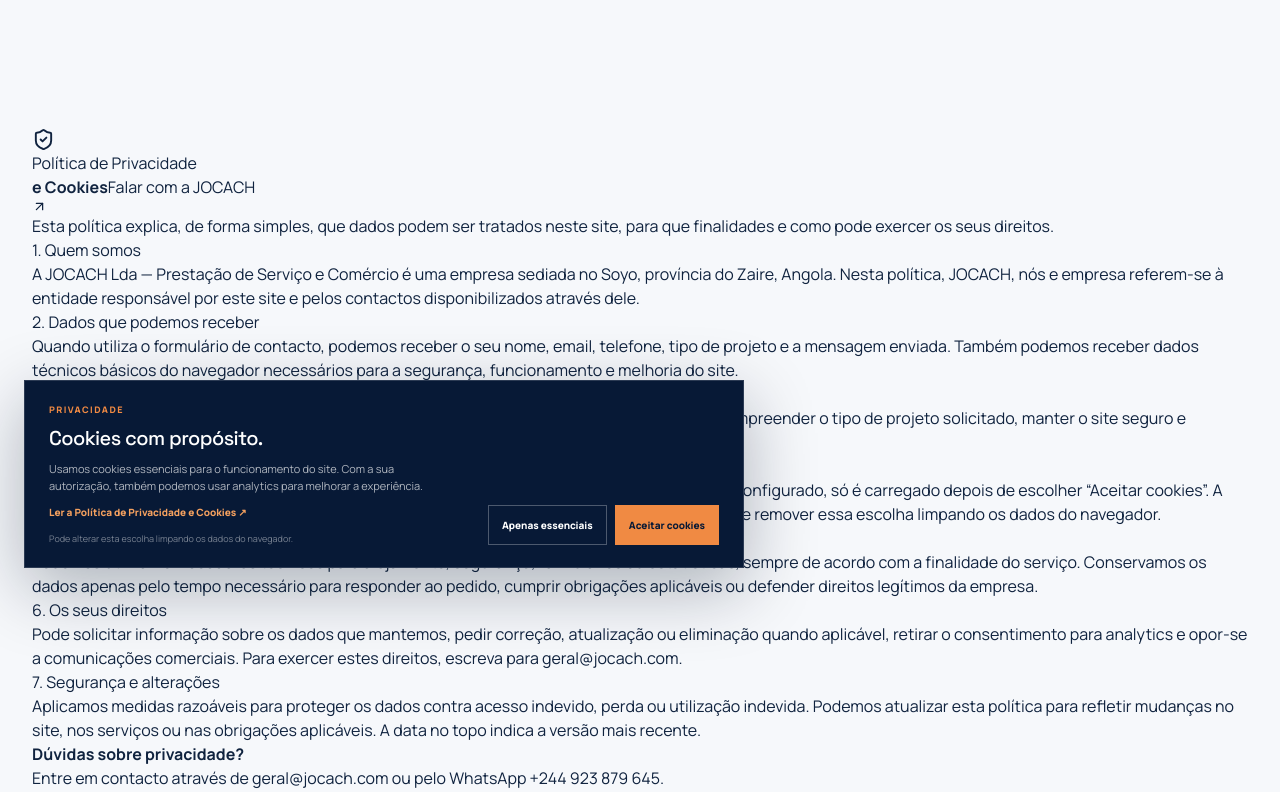
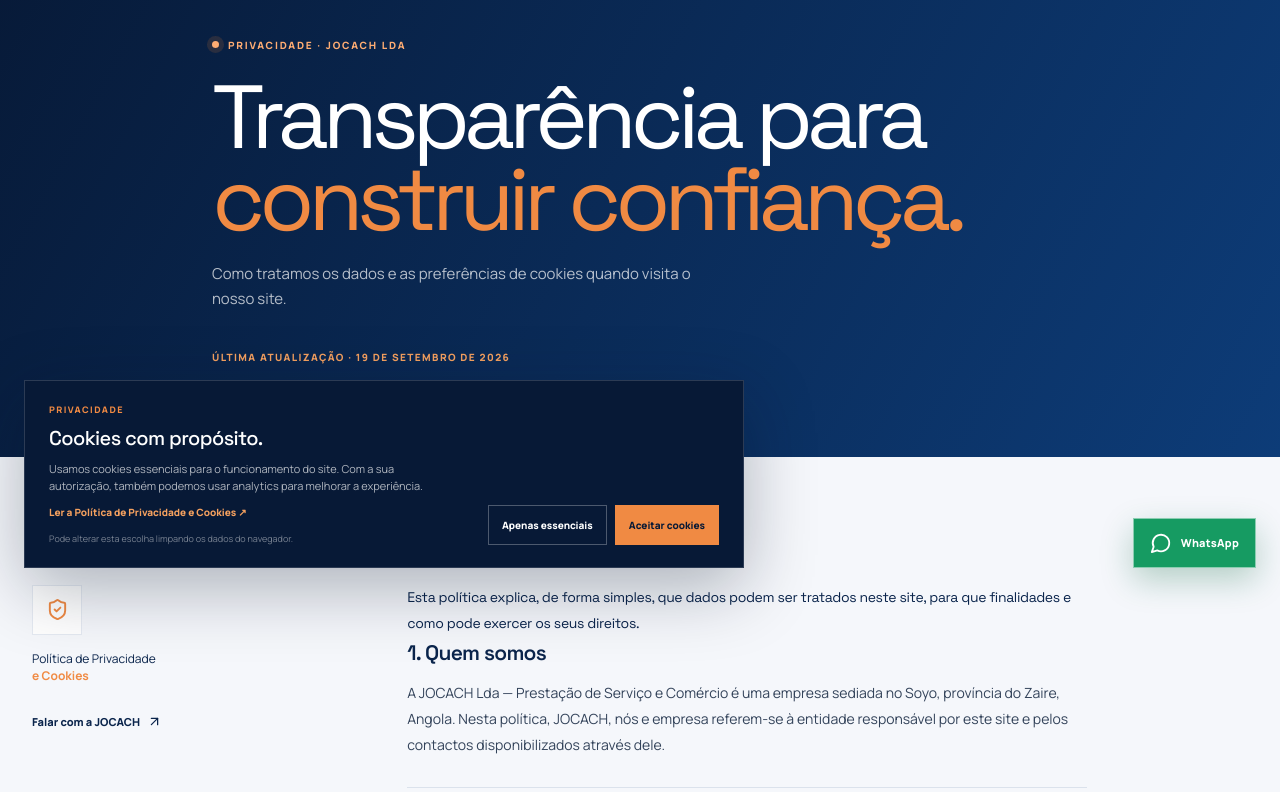
Before and after one commit to telsioisidoro786-crypton/Jocach-Site, a React (Vite) app in the folder client/: page /privacidade in a window 1280 px wide. Shown: the part 208-1000 px from the top of the page. Built offline with nearby package versions, Linux system fonts and the light colour scheme.

Commit message:
feat: add privacy policy and floating WhatsApp contact

```diff
--- a/client/src/index.css
+++ b/client/src/index.css
@@ -182,3 +182,33 @@
 @media (max-width:640px) { .cookie-consent { left:12px; bottom:12px; flex-direction:column; align-items:stretch; gap:16px; width:calc(100vw - 24px); padding:18px; } .cookie-actions { width:100%; } .cookie-actions button { flex:1; } }
 
 .cookie-note { display:block; margin-top:10px; color:rgba(255,255,255,.46); font-size:9px; }
+
+.cookie-policy-link { display:inline-block; margin-top:10px; color:#f5a15f; font-size:10px; font-weight:800; }
+.whatsapp-float { position:fixed; z-index:45; right:24px; bottom:24px; display:inline-flex; align-items:center; gap:9px; padding:13px 16px; color:#fff; background:#169b62; border:1px solid rgba(255,255,255,.5); box-shadow:0 12px 32px rgba(13,103,64,.28); font-size:11px; font-weight:800; letter-spacing:.02em; transition:transform .18s var(--ease-out),box-shadow .18s ease; }
+.whatsapp-float:hover { color:#fff; transform:translateY(-3px); box-shadow:0 16px 38px rgba(13,103,64,.38); }
+.privacy-hero { padding:150px 0 92px; color:#fff; background:linear-gradient(118deg,#071936 0%,#0d3c78 100%); }
+.privacy-hero-inner { max-width:920px; }
+.privacy-hero h1 { max-width:760px; margin:22px 0 20px; font-family:"Space Grotesk",sans-serif; font-size:clamp(48px,7vw,92px); font-weight:400; letter-spacing:-.07em; line-height:.92; }
+.privacy-hero h1 em { color:#f08a43; font-style:normal; }
+.privacy-hero p { max-width:520px; color:rgba(255,255,255,.7); font-size:15px; line-height:1.7; }
+.privacy-date { display:block; margin-top:38px; color:#f5a15f; font-size:10px; font-weight:800; letter-spacing:.14em; text-transform:uppercase; }
+.privacy-content { background:#f5f7fb; }
+.privacy-layout { display:grid; grid-template-columns:minmax(180px,260px) minmax(0,680px); gap:clamp(44px,9vw,130px); align-items:start; }
+.privacy-aside { position:sticky; top:116px; display:flex; flex-direction:column; gap:15px; color:#0b254c; font-size:12px; line-height:1.45; }
+.privacy-aside-icon { display:grid; place-items:center; width:50px; height:50px; color:#f08a43; background:#fff; border:1px solid #e5eaf2; }
+.privacy-aside strong { color:#f08a43; font-weight:700; }
+.privacy-aside a { display:inline-flex; align-items:center; gap:7px; margin-top:14px; color:#0b254c; font-size:11px; font-weight:800; }
+.privacy-copy { color:#33435a; }
+.privacy-lead { margin:0 0 48px; color:#0b254c; font-family:"Space Grotesk",sans-serif; font-size:22px; line-height:1.35; letter-spacing:-.025em; }
+.privacy-copy section { padding:0 0 29px; margin:0 0 28px; border-bottom:1px solid #dbe2ec; }
+.privacy-copy h2 { margin:0 0 12px; color:#0b254c; font-family:"Space Grotesk",sans-serif; font-size:21px; font-weight:600; letter-spacing:-.035em; }
+.privacy-copy p { margin:0; font-size:14px; line-height:1.85; }
+.privacy-copy a { color:#e47935; font-weight:700; }
+.privacy-contact { padding:25px 26px; color:#fff; background:#0b254c; }
+.privacy-contact strong { display:block; margin-bottom:8px; font-family:"Space Grotesk",sans-serif; font-size:20px; font-weight:500; }
+.privacy-contact p { color:rgba(255,255,255,.72); }
+.privacy-contact a { color:#f5a15f; }
+.privacy-back { padding:25px 0; background:#fff; }
+.privacy-back a { display:inline-flex; align-items:center; gap:8px; color:#0b254c; font-size:11px; font-weight:800; }
+.footer-bottom a { color:inherit; }
+@media (max-width:760px) { .whatsapp-float { right:14px; bottom:14px; width:48px; height:48px; padding:0; border-radius:50%; justify-content:center; } .whatsapp-float span { display:none; } .privacy-hero { padding:116px 0 68px; } .privacy-layout { grid-template-columns:1fr; gap:36px; } .privacy-aside { position:static; } .privacy-lead { font-size:20px; } }
```
